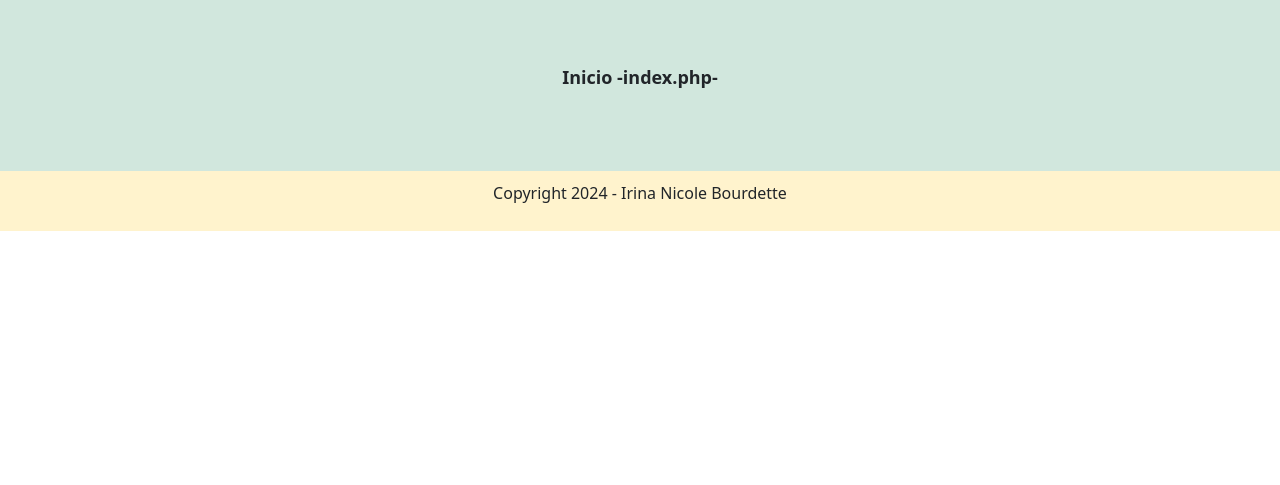
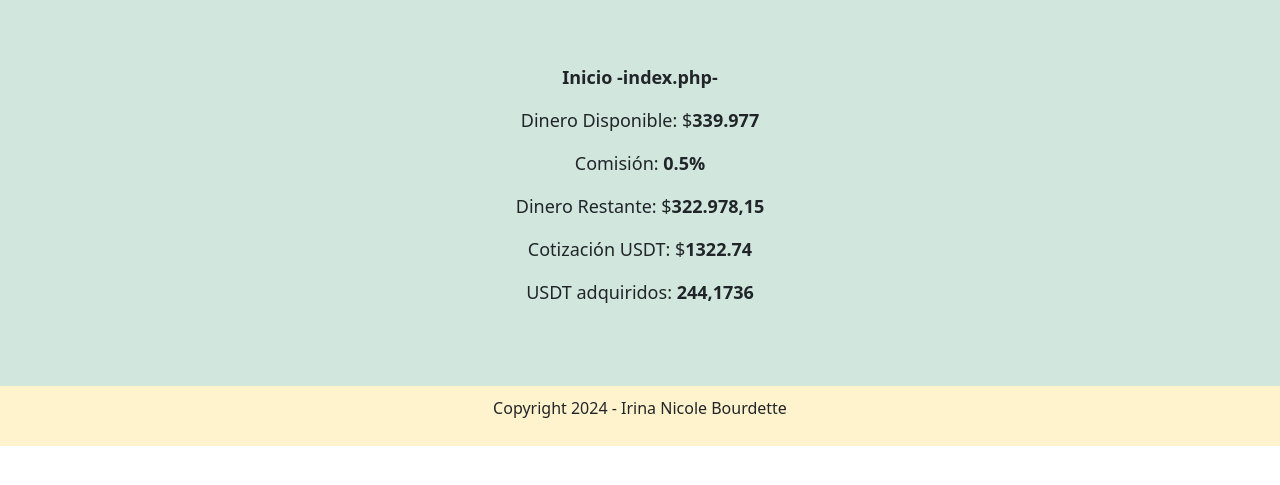
Before and after one commit to irinanicole/Lab-SW-2, a PHP site: page / in a window 1280 px wide. Shown: the part 96-581 px from the top of the page. Run offline with PHP 8.4, Linux system fonts and the light colour scheme; some libraries are stand-ins or nearby versions.

Commit message:
Segundo Commit

```diff
--- a/TP02-BourdetteIrinaNicole/Ejercicio-04/index.php
+++ b/TP02-BourdetteIrinaNicole/Ejercicio-04/index.php
@@ -3,6 +3,32 @@
 
     echo ("<p><strong>Inicio -index.php-</strong></p>");
 
+    // Creo un rango para determinar el dinero dsponible para realizar una compra, de manera aleatoria
+    $min = 200000;
+    $max = 400000;
+
+    $disponible = mt_rand($min,$max);
+    $disponiblePrint = number_format($disponible,0,',','.');
+    echo("<p>Dinero Disponible: $<strong>".$disponiblePrint."</strong></p>");
+
+    // calculo que valor adoptará la comisión de la compra según lo gastado:
+    $comision = ($disponible < 300000) ? '0.01':'0.05' ;
+    echo("<p>Comisión: <strong>".($comision*10)."%</strong></p>");
+    // el valor restante que queda luego de realizar la compra:
+    $restante = $disponible - ($disponible * $comision);
+    $restantePrint = number_format($restante,2,',','.');
+    echo("<p>Dinero Restante: $<strong>".$restantePrint."</strong></p>");
+
+    // Defino la constante de la cotizacion de la cripto:
+    define('USDT',1322.74);
+    echo("<p>Cotización USDT: $<strong>".USDT."</strong></p>");
+
+    // Calculo la cantidad de cripto comprados:
+    $criptoCompra = ($restante / USDT) ;
+
+    // Muestro la cantidad comprada redondeada a 4 decimales
+    $criptoCompraPrint = number_format($criptoCompra, 4, ',', '.');
+    echo("<p>USDT adquiridos: <strong>".$criptoCompraPrint."</strong></p>");
 
 
     require_once("php/pie.php");
```
